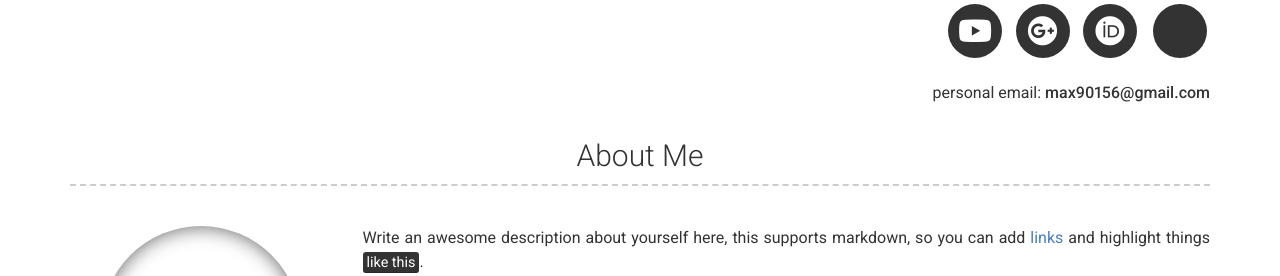
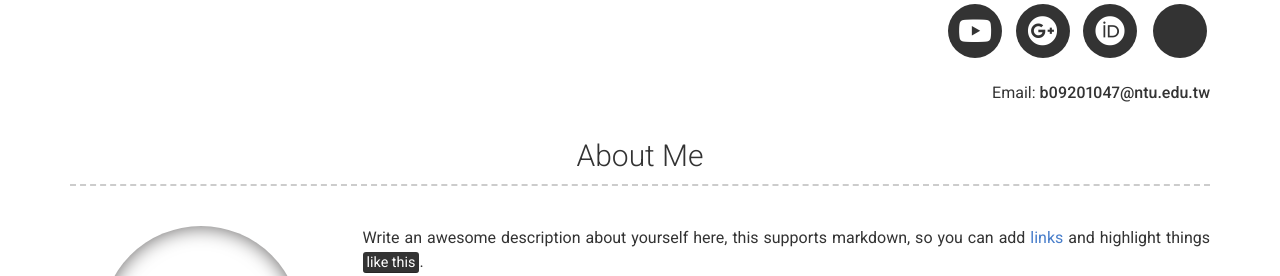
Before and after one commit to max90156/test-website, a Jekyll site: the page built from index.md, in a window 1280 px wide and 900 px high. Shown: the part 169-445 px from the top of the window. Built offline with Jekyll 4.4.1, drawn with Linux system fonts in a browser that asks for light colours; nearby versions of some CDN libraries; some of the changed text lies outside the part shown.

Commit message:
Update _config.yml

```diff
--- a/_config.yml
+++ b/_config.yml
@@ -9,9 +9,7 @@ version: 2
 name: Max Liao
 title: Department of Mathematics
 email: b09201047@ntu.edu.tw
-email_title: school email
-email: max90156@gmail.com
-email_title: personal email
+
 # phone:
 # phone_title: Phone (Phone title override)
 #website: Your website (eg. https://google.com)(optional)
```
